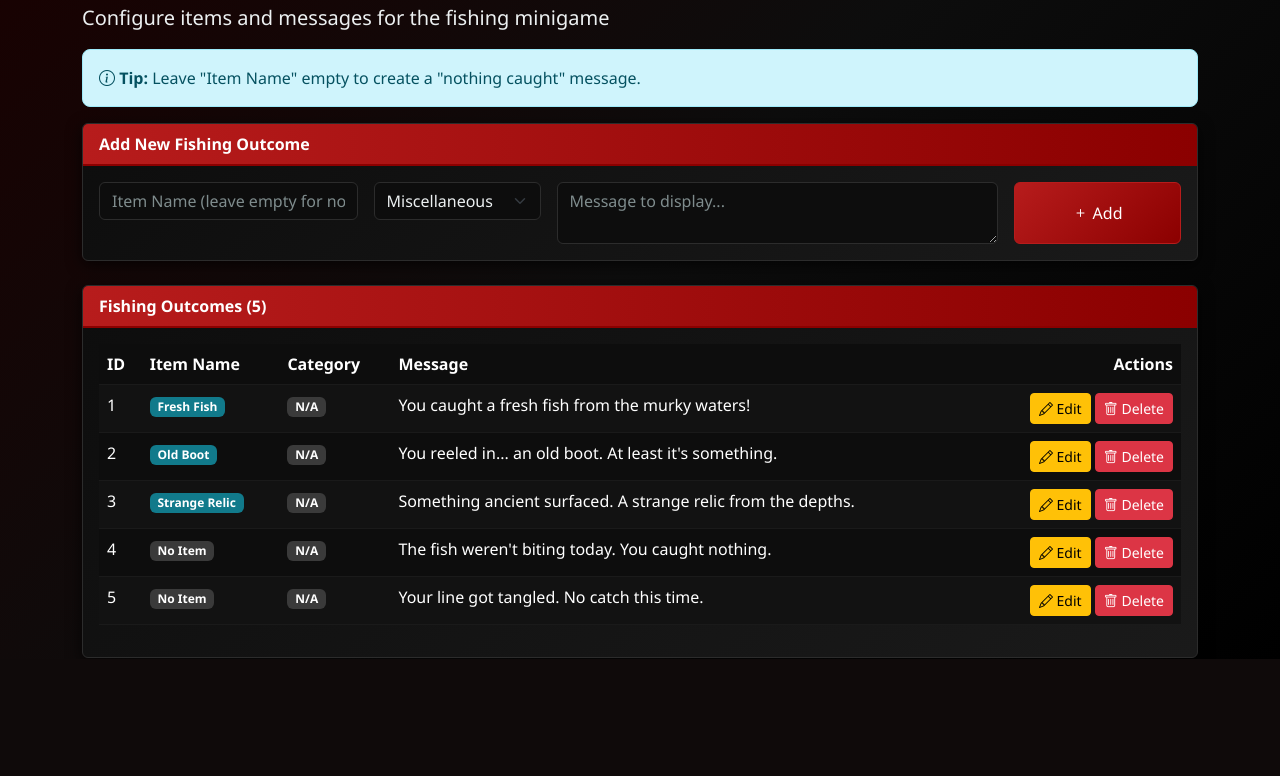
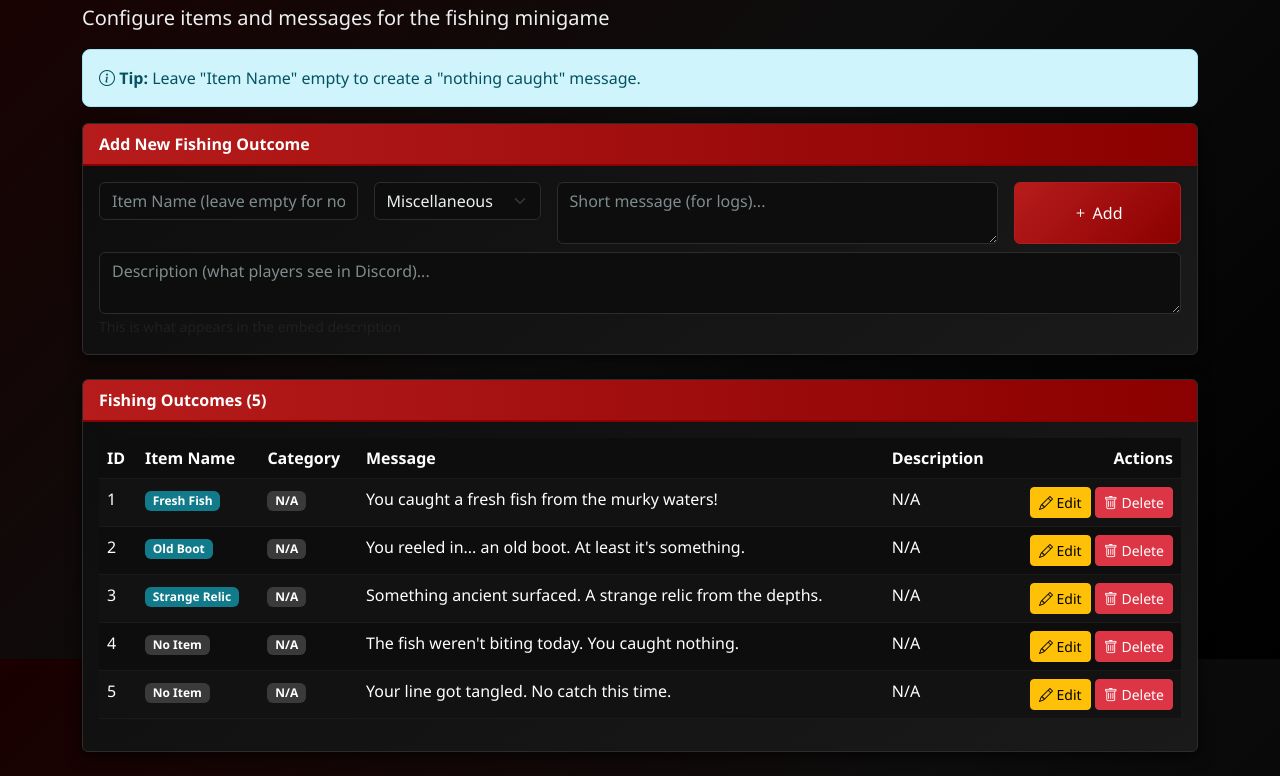
Before and after one commit to mothsnyx/entity, a Flask app: page /fishing in a window 1280 px wide. Shown: the part 141-917 px from the top of the page. Before the commit the page ends 800 px from the top, so only its background shows below. Run offline with Flask 3, Linux system fonts and the light colour scheme; the visitor is signed in with stand-in values (Sample User, id 1); data comes from the database, SQL or seed files in the repository.

Commit message:
Add description field and update message placeholders
Updated form fields for fishing outcomes to include a description field and modified message placeholders.

```diff
--- a/templates/fishing.html
+++ b/templates/fishing.html
@@ -16,7 +16,7 @@
     </div>
     <div class="card-body">
         <form method="POST" action="/fishing/add">
-            <div class="row g-3">
+            <div class="row g-3 mb-2">
                 <div class="col-md-3">
                     <input type="text" name="item_name" class="form-control" placeholder="Item Name (leave empty for no item)">
                 </div>
@@ -29,12 +29,18 @@
                     </select>
                 </div>
                 <div class="col-md-5">
-                    <textarea name="message" class="form-control" placeholder="Message to display..." rows="2" required></textarea>
+                    <textarea name="message" class="form-control" placeholder="Short message (for logs)..." rows="2" required></textarea>
                 </div>
                 <div class="col-md-2">
                     <button type="submit" class="btn btn-primary w-100 h-100">
                         <i class="bi bi-plus"></i> Add
                     </button>
+                </div>
+            </div>
+            <div class="row g-3">
+                <div class="col-md-12">
+                    <textarea name="description" class="form-control" placeholder="Description (what players see in Discord)..." rows="2"></textarea>
+                    <small class="text-muted">This is what appears in the embed description</small>
                 </div>
             </div>
         </form>
@@ -54,6 +60,7 @@
                         <th>Item Name</th>
                         <th>Category</th>
                         <th>Message</th>
+                        <th>Description</th>
                         <th class="text-end">Actions</th>
                     </tr>
                 </thead>
@@ -76,6 +83,7 @@
                             {% endif %}
                         </td>
                         <td>{{ item[2] }}</td>
+                        <td>{{ item[4] if item[4] else 'N/A' }}</td>
                         <td class="text-end">
                             <button class="btn btn-sm btn-warning" data-bs-toggle="modal" data-bs-target="#editModal{{ item[0] }}">
                                 <i class="bi bi-pencil"></i> Edit
@@ -112,8 +120,13 @@
                                             </select>
                                         </div>
                                         <div class="mb-3">
-                                            <label class="form-label">Message</label>
-                                            <textarea name="message" class="form-control" rows="3" required>{{ item[2] }}</textarea>
+                                            <label class="form-label">Message (for logs)</label>
+                                            <textarea name="message" class="form-control" rows="2" required>{{ item[2] }}</textarea>
+                                        </div>
+                                        <div class="mb-3">
+                                            <label class="form-label">Description (shown in Discord)</label>
+                                            <textarea name="description" class="form-control" rows="3">{{ item[4] or '' }}</textarea>
+                                            <small class="text-muted">This is what appears in the embed</small>
                                         </div>
                                     </div>
                                     <div class="modal-footer">
```
